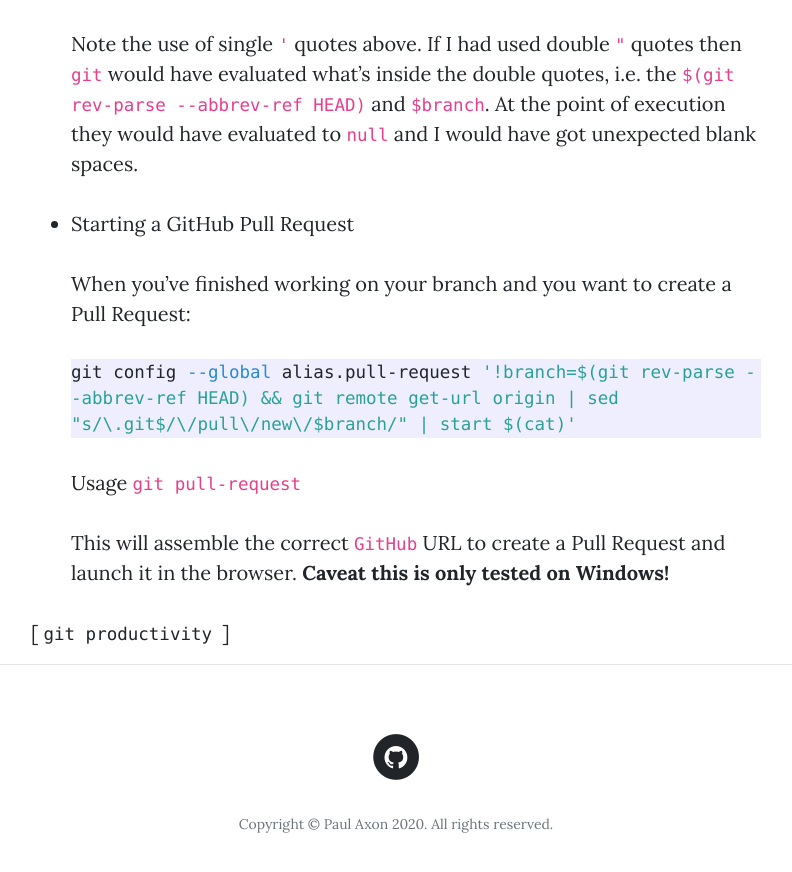
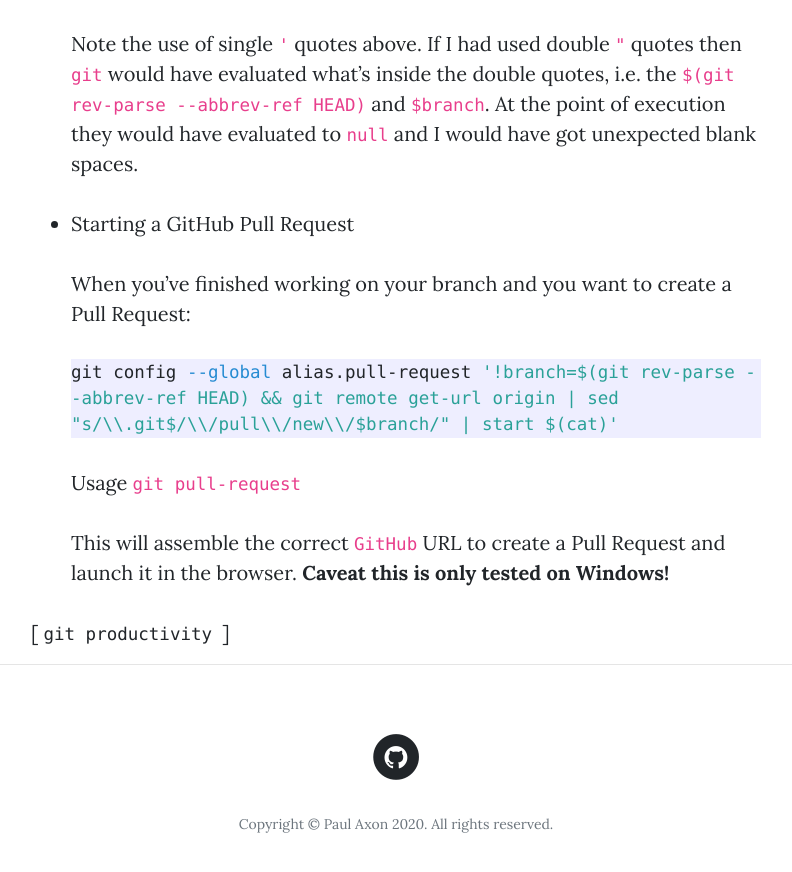
Before and after one commit to paxdev/paxdev.github.io, a Jekyll site: the page built from _posts/2020-05-20-git-aliases.md, in a window 1280 px wide and 900 px high, scrolled down 2576 px. Shown: the top 872 px of the window, without its empty margins (244-1036 px from the left). Built offline with Jekyll 4.4.1, drawn with Linux system fonts in a browser that asks for light colours; our own code applies the rules of GitHub Pages for plain Markdown files.

Commit message:
escape slashes in sed string

````diff
--- a/_posts/2020-05-20-git-aliases.md
+++ b/_posts/2020-05-20-git-aliases.md
@@ -76,7 +76,7 @@ However, if you add a `!` at the beginning of your `alias` you are telling `git`
   When you've finished working on your branch and you want to create a Pull Request:
 
   ```shell
-  git config --global alias.pull-request '!branch=$(git rev-parse --abbrev-ref HEAD) && git remote get-url origin | sed "s/\.git$/\/pull\/new\/$branch/" | start $(cat)'
+  git config --global alias.pull-request '!branch=$(git rev-parse --abbrev-ref HEAD) && git remote get-url origin | sed "s/\\.git$/\\/pull\\/new\\/$branch/" | start $(cat)'
   ```
 
   Usage `git pull-request`
````
